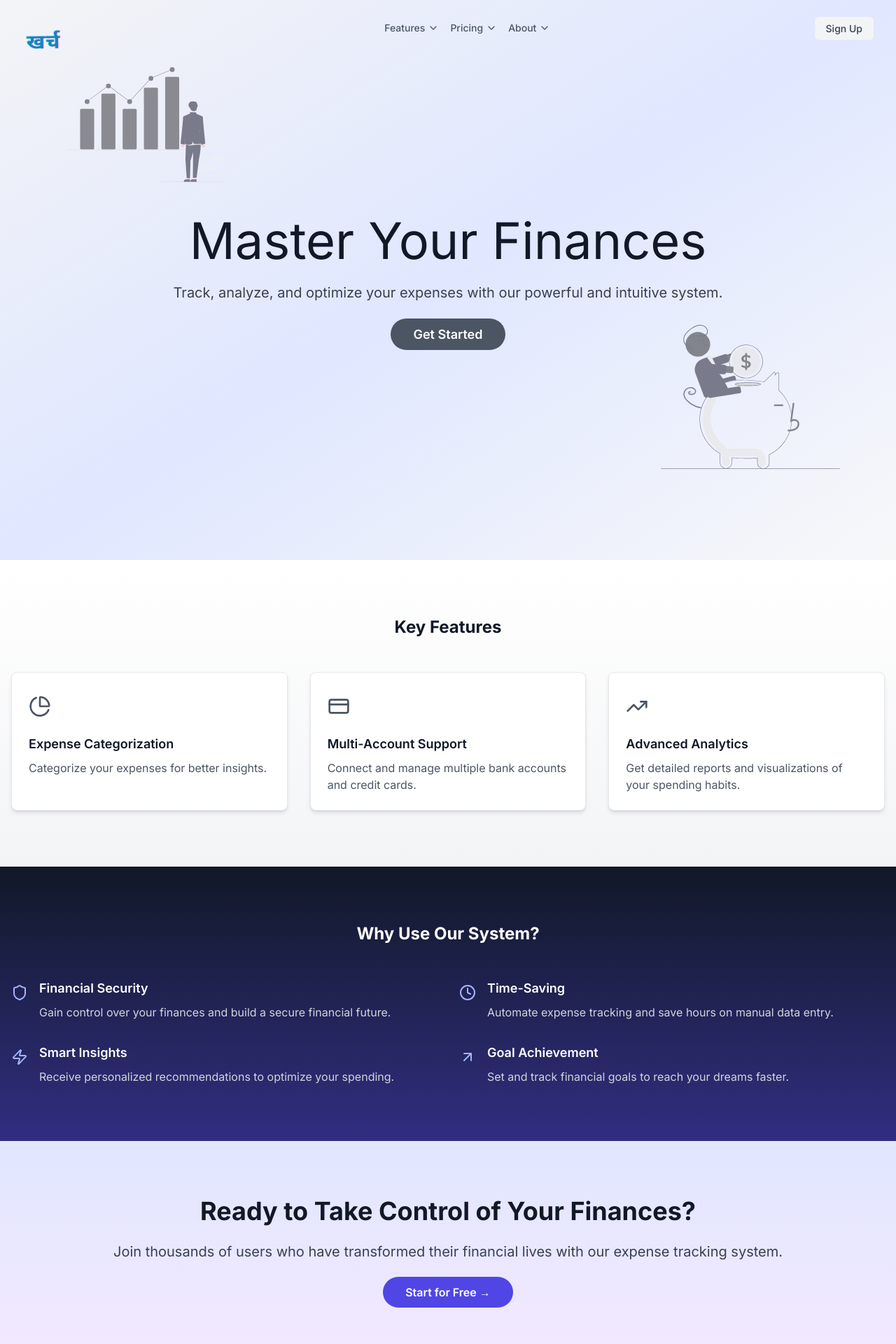
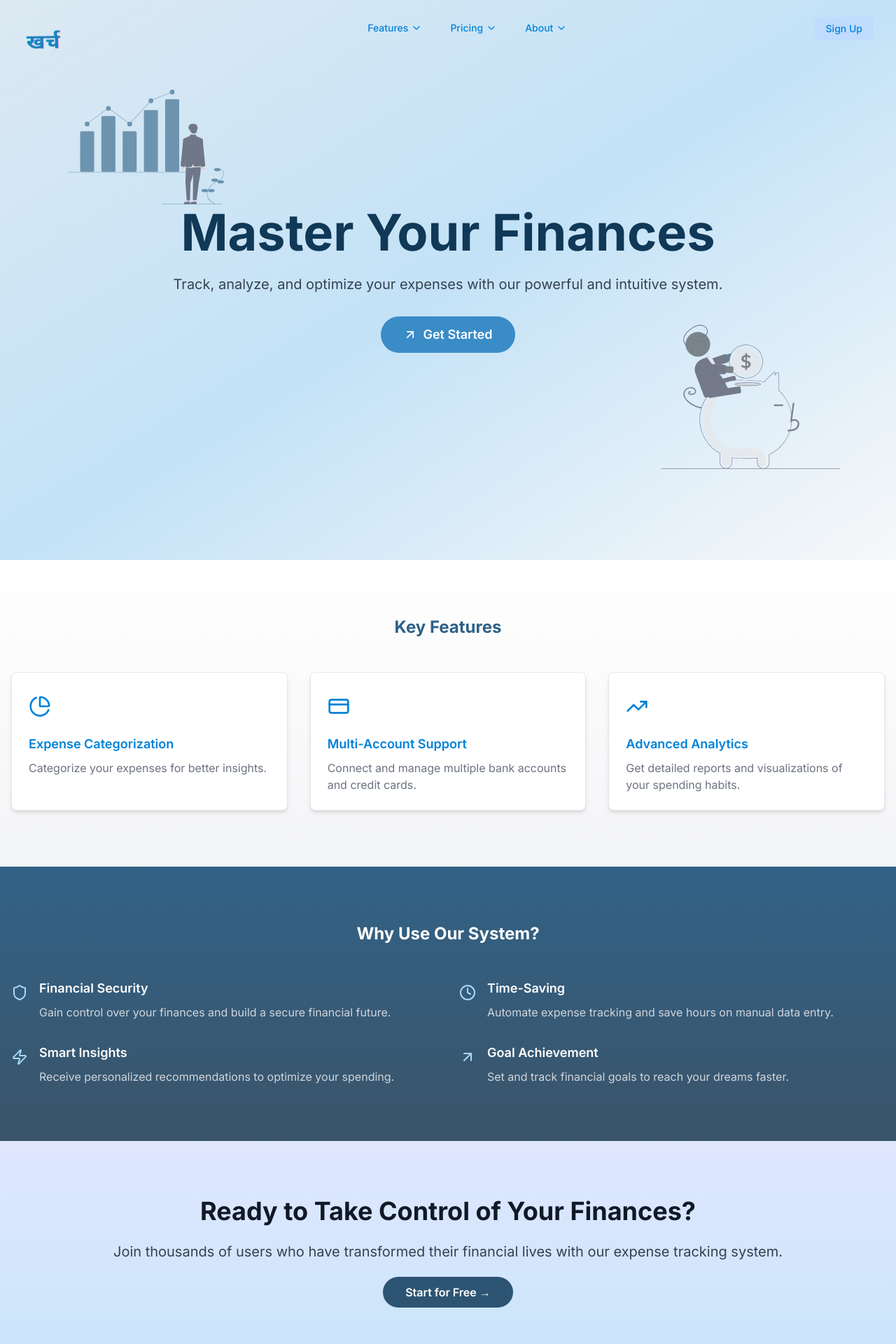
Before and after one commit to sudeepbogati7/x-penses, a Next.js app: page / in a window 1280 px wide. Shown: the top 1920 px of the page at 70% size. Built offline with nearby package versions, Linux system fonts and the light colour scheme.

Commit message:
new color code update

```diff
--- a/app/auth/layout.tsx
+++ b/app/auth/layout.tsx
@@ -32,7 +32,7 @@ export default function RootLayout({
                     <div className="w-full h-full flex items-center card justify-center p-8" >
                         <div className=''>
                             <div className="text-white ">
-                                <h1 className="text-4xl font-bold mb-3">Track Your <span className='text-red-600'>Expenses</span></h1>
+                                <h1 className="text-4xl font-bold mb-3">Track Your <span className='text-[#3d9ce3]'>Expenses</span></h1>
                                 <p className="mb-8 text-gray-100">Gain control of your finances with our powerful expense tracking system.</p>
                                 <div className="grid grid-cols-2 gap-4">
                                     <FeatureIcon Icon={DollarSign} text="Budget Management" />
@@ -46,7 +46,7 @@ export default function RootLayout({
                 </div>
 
                 {/* Login Form Side */}
-                <div className="md:w-1/2 w-full  bg-gradient-to-br from-white via-indigo-100 to-white py-8 px-4">
+                <div className="md:w-1/2 w-full  bg-gradient-to-br from-white via-[#e8f5ff] to-white py-8 px-4">
                     <Suspense fallback={<LoadingSkeleton />}>
                         {children}
                     </Suspense>
--- a/app/auth/register/page.tsx
+++ b/app/auth/register/page.tsx
@@ -100,7 +100,7 @@ export default function Register() {
     return (
         <>
             <div className="w-full  mx-auto p-5 md:px-16   dark:bg-black">
-                <h2 className="font-bold text-xl text-neutral-800 dark:text-neutral-200">
+                <h2 className="font-bold text-xl text-[#1c5b8a] dark:text-neutral-200">
                     Welcome to Expense Tracking System
                 </h2>
                 <p className="text-neutral-600 text-sm max-w-sm mt-2 dark:text-neutral-300">
@@ -154,14 +154,14 @@ export default function Register() {
                     </LabelInputContainer>
 
                     <button
-                        className="bg-gradient-to-br top-3 relative group/btn from-black dark:from-zinc-900 dark:to-zinc-900 to-neutral-600 block dark:bg-zinc-800 w-full text-white rounded-md h-10 font-medium shadow-[0px_1px_0px_0px_#ffffff40_inset,0px_-1px_0px_0px_#ffffff40_inset] dark:shadow-[0px_1px_0px_0px_var(--zinc-800)_inset,0px_-1px_0px_0px_var(--zinc-800)_inset]"
+                        className="bg-gradient-to-br top-3 relative group/btn from-[#1c5b8a] dark:from-zinc-900 dark:to-zinc-900 to-[#386a8f] block dark:bg-zinc-800 w-full text-white rounded-md h-10 font-medium shadow-[0px_1px_0px_0px_#ffffff40_inset,0px_-1px_0px_0px_#ffffff40_inset] dark:shadow-[0px_1px_0px_0px_var(--zinc-800)_inset,0px_-1px_0px_0px_var(--zinc-800)_inset]"
                         type="submit"
                     >
                         {loading ? "Please wait..." : `Register `}
                         <BottomGradient />
                     </button>
                 </form>
-                <span className="text-gray-700  px-4 w-full flex items-center gap-3 ">Already have account ? <Link className="bg-indigo-100 px-3 hover:bg-indigo-200 transition-all duration-300 ease-in-out rounded underline py-1 gap-1 flex items-center w-fit " href={'/auth/login'}>Login  <ArrowTopRightOnSquareIcon className="w-4" /> </Link></span>
+                <span className="text-gray-700  px-4 w-full flex items-center gap-3 ">Already have account ? <Link className="bg-[#dae8f2] px-3 hover:bg-[#adddff] transition-all duration-300 ease-in-out rounded underline py-1 gap-1 flex items-center w-fit " href={'/auth/login'}>Login  <ArrowTopRightOnSquareIcon className="w-4" /> </Link></span>
             </div>
         </>
     );
--- a/app/page.tsx
+++ b/app/page.tsx
@@ -8,10 +8,10 @@ import './globals.css'
 import Navbar from '@/components/NavBar'
 export default function HomePage() {
   return (
-    <div className="min-h-screen bg-gradient-to-b  from-gray-50 to-gray-100">
+    <div className="min-h-screen bg-gradient-to-b from-gray-50 to-gray-100">
       <Navbar bgColor="bg-transparent" />
       {/* Hero Section */}
-      <section className="relative min-h-screen  flex items-center justify-center overflow-hidden bg-gradient-to-br from-gray-100 via-indigo-100 to-white-100">
+      <section className="relative min-h-screen flex items-center justify-center overflow-hidden bg-gradient-to-br from-[#dce9f2] via-[#c3e2f7]  to-white-100">
         {/* <div className="absolute inset-0">
           <Image
             src="/investing.svg"
@@ -25,7 +25,7 @@ export default function HomePage() {
           initial={{ opacity: 0, y: 20 }}
           animate={{ opacity: 1, y: 0 }}
           transition={{ duration: 0.8 }}
-          className="absolute top-24 left-24 w-56 h-64"
+          className="absolute top-32 left-24 w-56 h-64"
           >
           <Image
             src="/investing.svg"
@@ -50,7 +50,7 @@ export default function HomePage() {
         </motion.div>
         <div className="relative z-10 text-center p-8 max-w-4xl mx-auto">
           <motion.h1
-            className="text-4xl mt-16 md:mt-0 md:text-7xl ont-bold text-gray-900 mb-6"
+            className="text-4xl mt-16 md:mt-0 md:text-7xl font-bold text-[#103857] mb-6"
             initial={{ opacity: 0, y: 20 }}
             animate={{ opacity: 1, y: 0 }}
             transition={{ duration: 0.8 }}
@@ -72,8 +72,9 @@ export default function HomePage() {
           >
             <Link
               href="/auth/register"
-              className="bg-gray-600 text-white px-8 py-3 rounded-full font-semibold text-lg hover:bg-gray-800 transition duration-300">
-              Get Started
+              className="bg-[#3a8cc7] text-white px-8 py-3 rounded-full font-semibold text-lg hover:bg-[#184d73] transition duration-300 flex items-center justify-center w-fit mx-auto space-x-2">
+              <ArrowUpRight className="w-5 h-5" />
+              <span>Get Started</span>
             </Link>
           </motion.div>
         </div>
@@ -82,7 +83,7 @@ export default function HomePage() {
       {/* Features Section */}
       <section className="md:py-20 py-8 bg-gradient-to-b from-white to-gray-100">
         <div className="container mx-auto px-4">
-          <h2 className="text-2xl font-bold text-center text-gray-900 mb-12">Key Features</h2>
+          <h2 className="text-2xl font-bold text-center text-[#2d6188] mb-12">Key Features</h2>
           <div className="grid grid-cols-1 md:grid-cols-3 gap-8">
             {[
               { icon: PieChart, title: "Expense Categorization", description: "Categorize your expenses for better insights." },
@@ -96,9 +97,9 @@ export default function HomePage() {
                 animate={{ opacity: 1, y: 0 }}
                 transition={{ duration: 0.5, delay: index * 0.1 }}
               >
-                <feature.icon className="w-8 h-12 text-gray-600 mb-4" />
-                <h3 className="text-lg font-semibold text-gray-900 mb-2">{feature.title}</h3>
-                <p className="text-gray-600">{feature.description}</p>
+                <feature.icon className="w-8 h-12 text-[#0082d9] mb-4" />
+                <h3 className="text-lg font-semibold text-[#0082d9] mb-2">{feature.title}</h3>
+                <p className="text-gray-500">{feature.description}</p>
               </motion.div>
             ))}
           </div>
@@ -106,7 +107,7 @@ export default function HomePage() {
       </section>
 
       {/* Benefits Section */}
-      <section className="py-20 bg-gradient-to-b from-gray-900 to-indigo-900 text-white">
+      <section className="py-20 bg-gradient-to-b from-[#326287] to-[#3a5469] text-white">
         <div className="container mx-auto px-4">
           <h2 className="text-2xl font-bold text-center text-white mb-12">Why Use Our System?</h2>
           <div className="grid grid-cols-1 md:grid-cols-2 gap-8">
@@ -123,7 +124,7 @@ export default function HomePage() {
                 animate={{ opacity: 1, x: 0 }}
                 transition={{ duration: 0.5, delay: index * 0.1 }}
               >
-                <benefit.icon className="w-6 h-8 text-indigo-300 mt-1" />
+                <benefit.icon className="w-6 h-8 text-[#a8d8ff] mt-1" />
                 <div>
                   <h3 className="text-lg font-semibold text-white mb-2">{benefit.title}</h3>
                   <p className="text-gray-300">{benefit.description}</p>
@@ -135,13 +136,13 @@ export default function HomePage() {
       </section>
 
       {/* Call to Action */}
-      <section className="py-20 bg-gradient-to-b from-indigo-100 to-purple-100">
+      <section className="py-20 bg-gradient-to-b from-indigo-100 to-[#cae5fa]">
         <div className="container mx-auto px-4 text-center">
           <h2 className="md:text-4xl text-2xl font-bold mb-6 text-gray-900">Ready to Take Control of Your Finances?</h2>
           <p className="md:text-xl text-lg mb-8 text-gray-700">Join thousands of users who have transformed their financial lives with our expense tracking system.</p>
           <Link
             href="/register"
-            className="bg-indigo-600 text-white px-8 py-3 rounded-full font-semibold  hover:bg-indigo-700 transition duration-300"
+            className="bg-[#2d5573] text-white px-8 py-3 rounded-full font-semibold  hover:bg-[#3773a1] transition duration-300"
           >
             Start for Free &rarr;
           </Link>
--- a/components/NavBar.tsx
+++ b/components/NavBar.tsx
@@ -63,7 +63,7 @@ export default function Navbar({bgColor} : any) {
             </Link>
           </div>
           <div className="hidden md:block">
-            <div className="ml-10 flex items-baseline space-x-4">
+            <div className="ml-10 flex items-baseline space-x-10">
               {navItems.map((item) => (
                 <div
                   key={item.name}
@@ -73,7 +73,7 @@ export default function Navbar({bgColor} : any) {
                 >
                   <Link
                     href={item.href}
-                    className={`px-3 py-2 rounded-md text-sm font-medium ${isScrolled ? 'text-gray-700 hover:text-gray-900' : 'text-gray-600 hover:text-gray-900'}`}
+                    className={`px-3 py-2 rounded-md text-sm font-medium text-[#0082d9] hover:text-[#12a0ff]`}
                   >
                     <span className="flex items-center">
                       {item.name}
@@ -81,14 +81,14 @@ export default function Navbar({bgColor} : any) {
                         animate={{ rotate: openItem === item.name ? 180 : 0 }}
                         transition={{ duration: 0.3 }}
                       >
-                        <ChevronDown className="ml-1 h-4 w-4" />
+                        <ChevronDown className="ml-1  h-4 w-4" />
                       </motion.span>
                     </span>
                   </Link>
                   <AnimatePresence>
                     {openItem === item.name && (
                       <motion.div
-                        className="absolute left-0 mt-2 w-56 rounded-md shadow-lg bg-white ring-1 ring-black ring-opacity-5 overflow-hidden"
+                        className="absolute left-0  w-56 rounded-md shadow-lg bg-blue-100 ring-1 ring-black ring-opacity-5 overflow-hidden"
                         initial={{ opacity: 0, y: -10 }}
                         animate={{ opacity: 1, y: 0 }}
                         exit={{ opacity: 0, y: -10 }}
@@ -99,7 +99,7 @@ export default function Navbar({bgColor} : any) {
                             <Link
                               key={detail.name}
                               href="#"
-                              className="flex items-center px-4 py-2 text-sm text-gray-700 hover:bg-gray-100 hover:text-gray-900"
+                              className="flex items-center px-4 py-2 text-sm text-gray-700 hover:bg-blue-200 hover:text-[#2a71a1]"
                             >
                               <detail.icon className="h-5 w-5 mr-3 text-gray-500" />
                               <span>
@@ -121,8 +121,8 @@ export default function Navbar({bgColor} : any) {
               href="/auth/register"
               className={`px-4 py-2 rounded-md text-sm font-medium ${
                 isScrolled
-                  ? 'bg-gray-800 text-white hover:bg-gray-700'
-                  : 'bg-gray-100 text-gray-700 hover:text-black hover:bg-white'
+                  ? 'bg-[#0082d9] text-white hover:bg-[#0082d9]'
+                  : 'bg-blue-200 text-[#0082d9] hover:text-white hover:bg-[#0082d9]'
               } transition-colors duration-300`}
             >
               Sign Up
@@ -158,8 +158,8 @@ export default function Navbar({bgColor} : any) {
             exit={{ opacity: 0, height: 0 }}
             transition={{ duration: 0.3 }}
           >
-            <div className="px-2 pt-2 pb-3 space-y-1 sm:px-3 bg-white shadow-lg">
-              {navItems.map((item) => (
+            <div className="px-2 pt-8 pb-3 space-y-4 sm:px-3 bg-white shadow-lg">
+              {/* {navItems.map((item) => (
                 <div key={item.name}>
                   <Link href={item.href} className="block px-3 py-2 rounded-md text-base font-medium text-gray-700 hover:text-gray-900 hover:bg-gray-50">
                     {item.name}
@@ -177,10 +177,16 @@ export default function Navbar({bgColor} : any) {
                     ))}
                   </div>
                 </div>
-              ))}
+              ))} */}
               <Link
                 href="/auth/register"
-                className="block px-3 py-2 rounded-md text-base font-medium text-white bg-gray-600 hover:bg-gray-700"
+                className="block px-3 py-2 rounded-md text-base font-medium hover:bg-blue-100 text-[#0082d9] "
+              >
+                Login
+              </Link>
+              <Link
+                href="/auth/register"
+                className="block px-3 py-2 rounded-md text-base font-medium bg-[#0082d9] text-white hover:bg-[#0082d9]"
               >
                 Sign Up
               </Link>
--- /dev/null
+++ b/components/dashboard/dashboard-header.tsx
@@ -0,0 +1,52 @@
+"use client"
+
+import { useState } from "react"
+import { CalendarIcon } from 'lucide-react'
+import { Button } from "@/components/ui/button"
+import { Card, CardContent } from "@/components/ui/card"
+import { Popover, PopoverContent, PopoverTrigger } from "@/components/ui/popover"
+import { Select, SelectContent, SelectItem, SelectTrigger, SelectValue } from "@/components/ui/select"
+import { Calendar } from "@/components/ui/calendar"
+
+export function DashboardHeader() {
+  const [date, setDate] = useState<Date | undefined>(new Date())
+
+  return (
+    <Card className="bg-[#2d98d6]">
+      <CardContent className="p-6">
+        <div className="flex flex-col md:flex-row justify-between items-center space-y-4 md:space-y-0">
+          <h1 className="text-2xl font-bold text-white">Expense Dashboard</h1>
+          <div className="flex space-x-4">
+            <Popover>
+              <PopoverTrigger asChild>
+                <Button variant="outline" className="w-[240px] pl-3 text-left font-normal bg-white text-[#2d98d6]">
+                  <CalendarIcon className="mr-2 h-4 w-4" />
+                  {date ? date.toDateString() : "Pick a date"}
+                </Button>
+              </PopoverTrigger>
+              <PopoverContent className="w-auto p-0" align="start">
+                <Calendar
+                  mode="single"
+                  selected={date}
+                  onSelect={setDate}
+                  initialFocus
+                />
+              </PopoverContent>
+            </Popover>
+            <Select>
+              <SelectTrigger className="w-[180px] bg-white text-[#2d98d6]">
+                <SelectValue placeholder="Select category" />
+              </SelectTrigger>
+              <SelectContent>
+                <SelectItem value="all">All Categories</SelectItem>
+                <SelectItem value="food">Food</SelectItem>
+                <SelectItem value="transport">Transport</SelectItem>
+                <SelectItem value="utilities">Utilities</SelectItem>
+              </SelectContent>
+            </Select>
+          </div>
+        </div>
+      </CardContent>
+    </Card>
+  )
+}
```
Also changed, not shown: app/auth/login/page.tsx (+5 -5 lines), components/dashboard/dashboard-stats.tsx (added), components/dashboard/expense-categories.tsx (added), components/dashboard/expense-overview.tsx (added), components/dashboard/monthly-comparison.tsx (added), components/dashboard/recent-transactions.tsx (added), public/investing.svg, public/savings.svg.
